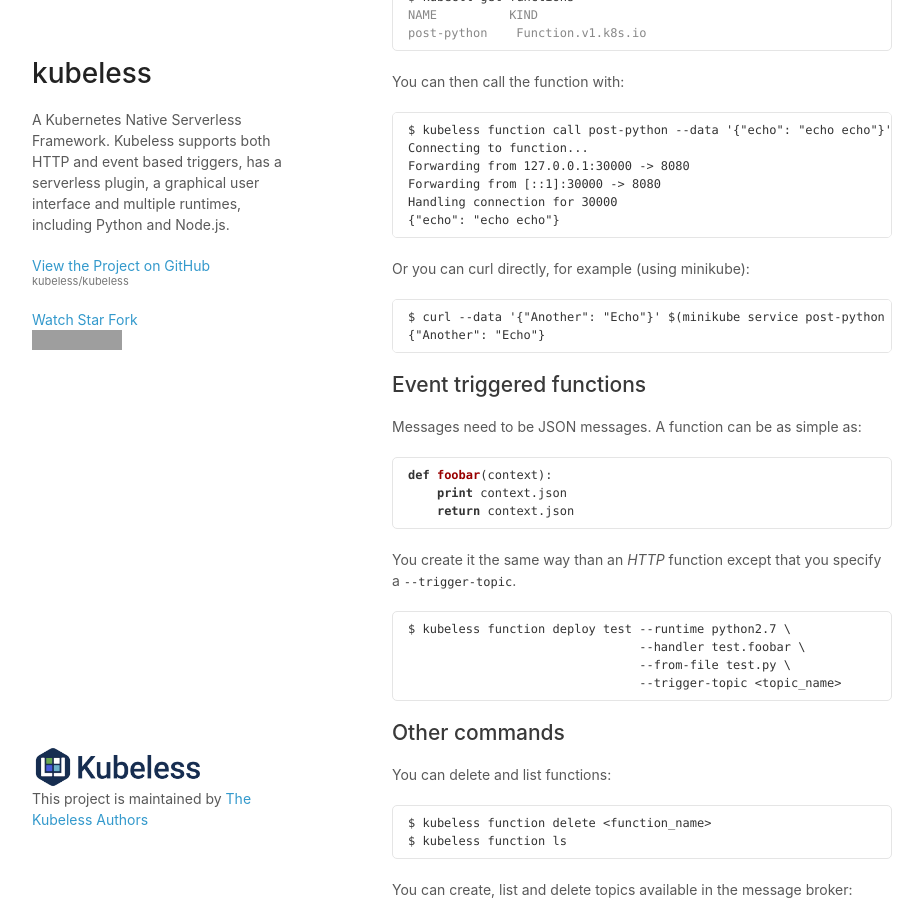
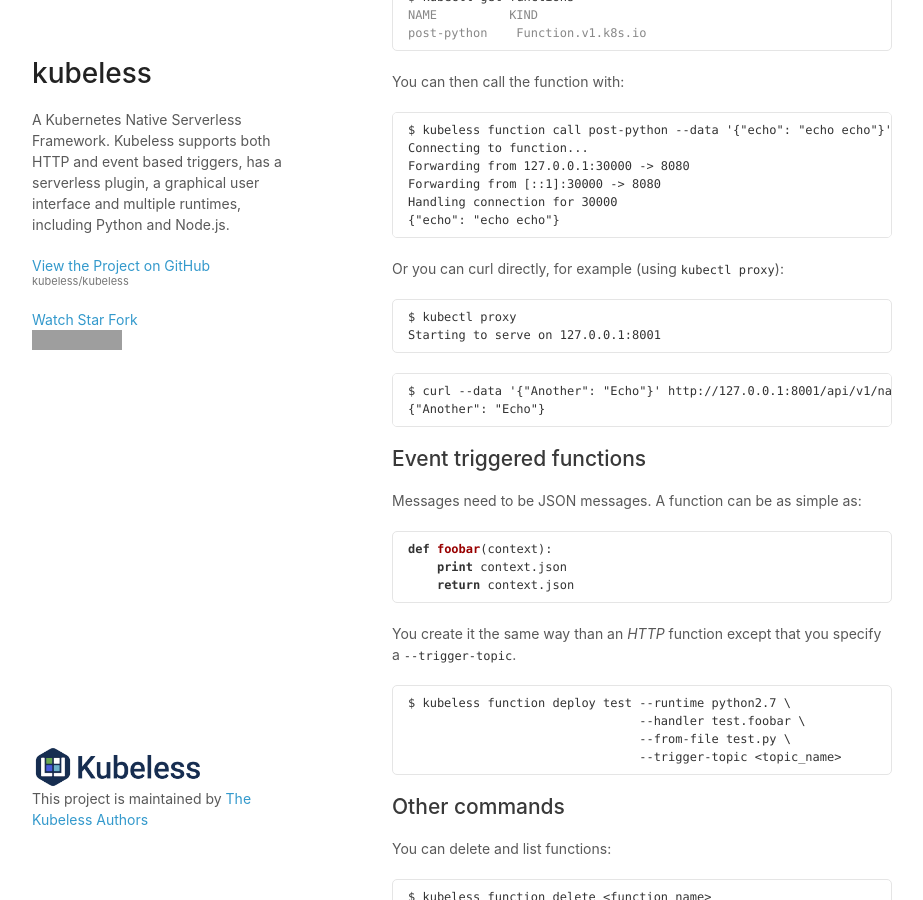
Before and after one commit to vmware-archive/kubeless-website, a Jekyll site: the page built from docs/examples.md, in a window 1280 px wide and 900 px high, scrolled down 703 px. Shown: the whole window, without its empty margins (178-1101 px from the left). Built offline with Jekyll 4.4.1, drawn with Linux system fonts in a browser that asks for light colours; grey boxes are pictures that could not be loaded.

Commit message:
Adapt curl example

````diff
--- a/docs/examples.md
+++ b/docs/examples.md
@@ -46,10 +46,14 @@ Handling connection for 30000
 {"echo": "echo echo"}
 ```
 
-Or you can curl directly, for example (using minikube):
+Or you can curl directly, for example (using `kubectl proxy`):
 
 ```
-$ curl --data '{"Another": "Echo"}' $(minikube service post-python --url) --header "Content-Type:application/json"
+$ kubectl proxy
+Starting to serve on 127.0.0.1:8001
+```
+```
+$ curl --data '{"Another": "Echo"}' http://127.0.0.1:8001/api/v1/namespaces/default/services/post-python/proxy/ --header "Content-Type:application/json"
 {"Another": "Echo"}
 ```
 
````
